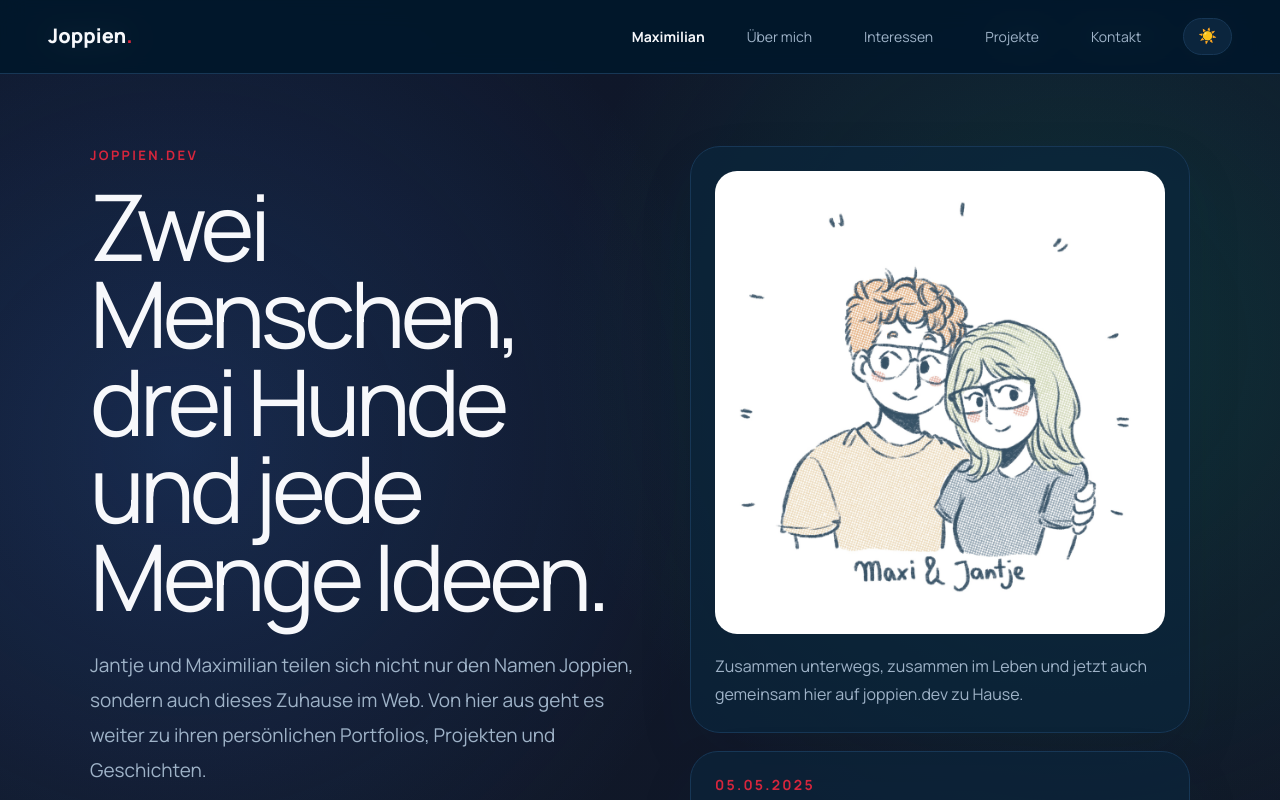
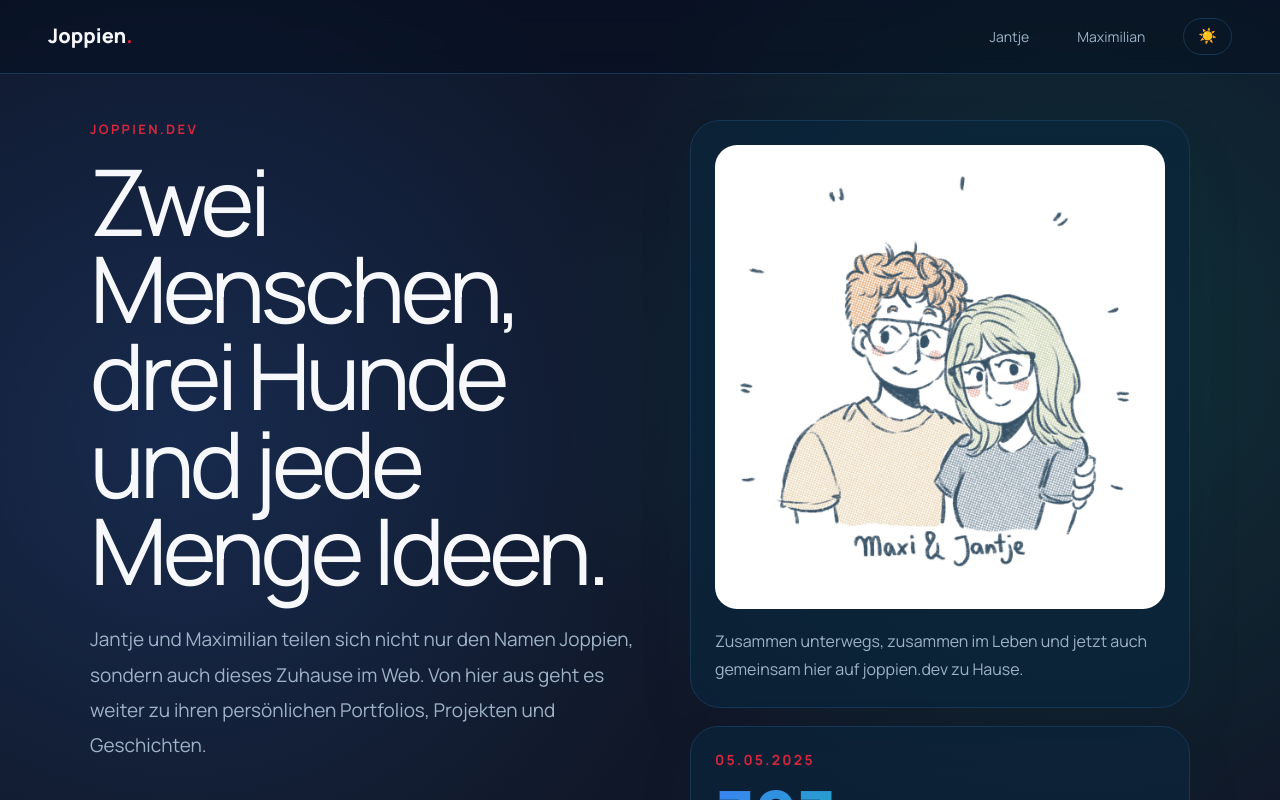
Before and after one commit to JantjeJoppien/JoppienWebsite, a React (Vite) app: page / in a window 1280 px wide. Shown: the top 800 px of the page. Built offline with nearby package versions, Linux system fonts and the light colour scheme.

Commit message:
changes to top bar

```diff
--- a/src/App.tsx
+++ b/src/App.tsx
@@ -104,7 +104,6 @@ export default function App() {
   }
 
   const activePortfolio = route.kind === 'portfolio' ? route.portfolio : 'maximilian'
-  const portfolioLabel = activePortfolio === 'maximilian' ? 'Maximilian' : 'Jantje'
   const navigateToSection = createSectionNavigator(activePortfolio)
 
   const mainContent = (() => {
@@ -113,7 +112,6 @@ export default function App() {
         <HomeLanding
           theme={theme}
           navigateToPortfolio={navigateToPortfolio}
-          toggleDark={() => setDark(!dark)}
         />
       )
     }
@@ -158,13 +156,7 @@ export default function App() {
       }}
     >
       <a href="#main-content" className="skip-link">Zum Inhalt springen</a>
-      <Navbar
-        theme={theme}
-        toggleDark={() => setDark(!dark)}
-        portfolio={activePortfolio}
-        portfolioLabel={portfolioLabel}
-        navigateToSection={navigateToSection}
-      />
+      <Navbar theme={theme} toggleDark={() => setDark(!dark)} navigateToPortfolio={navigateToPortfolio} />
       <main id="main-content">
         {mainContent}
       </main>
--- a/src/components/HomeLanding.tsx
+++ b/src/components/HomeLanding.tsx
@@ -19,11 +19,9 @@ interface Theme {
 export default function HomeLanding({
   theme,
   navigateToPortfolio,
-  toggleDark,
 }: {
   theme: Theme
   navigateToPortfolio: (portfolio: PortfolioSlug) => void
-  toggleDark: () => void
 }) {
   function handlePortfolioClick(event: React.MouseEvent<HTMLAnchorElement>, portfolio: PortfolioSlug) {
     if (
@@ -51,61 +49,6 @@ export default function HomeLanding({
       className={`home-landing ${theme.dark ? 'home-landing--dark' : 'home-landing--light'}`}
       style={{ minHeight: '100vh' }}
     >
-      <header className="home-landing__header" style={{
-        borderBottom: '1px solid ' + theme.border,
-      }}>
-        <a href="/" style={{ fontWeight: 800, fontSize: 20, color: theme.text }}>
-          Joppien<span style={{ color: theme.accent }}>.</span>
-        </a>
-        <nav className="home-landing__nav">
-          <a
-            href="/jantje/"
-            onClick={(event) => handlePortfolioClick(event, 'jantje')}
-            style={{
-              padding: '6px 14px',
-              border: '1px solid ' + theme.border,
-              borderRadius: 999,
-              color: theme.text,
-              background: theme.dark ? 'rgba(11, 37, 61, 0.46)' : 'rgba(255, 255, 255, 0.56)',
-              fontSize: 15,
-            }}
-          >
-            Jantje
-          </a>
-          <a
-            href="/maximilian/"
-            onClick={(event) => handlePortfolioClick(event, 'maximilian')}
-            style={{
-              padding: '6px 14px',
-              border: '1px solid ' + theme.border,
-              borderRadius: 999,
-              color: theme.text,
-              background: theme.dark ? 'rgba(11, 37, 61, 0.46)' : 'rgba(255, 255, 255, 0.56)',
-              fontSize: 15,
-            }}
-          >
-            Maximilian
-          </a>
-          <button
-            type="button"
-            onClick={toggleDark}
-            aria-label={theme.dark ? 'Zum Light Mode wechseln' : 'Zum Dark Mode wechseln'}
-            title={theme.dark ? 'Zum Light Mode wechseln' : 'Zum Dark Mode wechseln'}
-            style={{
-              padding: '6px 14px',
-              border: '1px solid ' + theme.border,
-              borderRadius: 999,
-              color: theme.text,
-              background: theme.dark ? 'rgba(11, 37, 61, 0.46)' : 'rgba(255, 255, 255, 0.56)',
-              cursor: 'pointer',
-              fontSize: 14,
-            }}
-          >
-            {theme.dark ? '☀️' : '🌙'}
-          </button>
-        </nav>
-      </header>
-
       <div className="home-landing__main">
         <section className="home-landing__hero" style={{ maxWidth: 1100, margin: '0 auto' }}>
           <div className="reveal-up" data-reveal>
--- a/src/components/Navbar.tsx
+++ b/src/components/Navbar.tsx
@@ -1,5 +1,4 @@
-import { useEffect, useState } from 'react'
-import { getPortfolioPath, type PortfolioSlug, type SectionKey } from "../siteRouting.ts";
+import { type PortfolioSlug } from "../siteRouting.ts";
 
 interface Theme {
   dark: boolean
@@ -15,33 +14,11 @@ interface Theme {
 interface Props {
   theme: Theme
   toggleDark: () => void
-  portfolio: PortfolioSlug
-  portfolioLabel: string
-  navigateToSection: (section: SectionKey) => void
+  navigateToPortfolio: (portfolio: PortfolioSlug) => void
 }
 
-export default function Navbar({ theme, toggleDark, portfolio, portfolioLabel, navigateToSection }: Props) {
-  const [menuOpen, setMenuOpen] = useState(false)
-
-  useEffect(() => {
-    const onKeyDown = (event: KeyboardEvent) => {
-      if (event.key === 'Escape') {
-        setMenuOpen(false)
-      }
-    }
-
-    window.addEventListener('keydown', onKeyDown)
-    return () => window.removeEventListener('keydown', onKeyDown)
-  }, [])
-
-  const links: Array<{ label: string, section: SectionKey }> = [
-    { label: 'Über mich', section: 'about' },
-    { label: 'Interessen', section: 'interests' },
-    { label: 'Projekte', section: 'projects' },
-    { label: 'Kontakt', section: 'contact' },
-  ]
-
-  function handleSectionClick(event: React.MouseEvent<HTMLAnchorElement>, section: SectionKey) {
+export default function Navbar({ theme, toggleDark, navigateToPortfolio }: Props) {
+  function handlePortfolioClick(event: React.MouseEvent<HTMLAnchorElement>, portfolio: PortfolioSlug) {
     if (
       event.button !== 0 ||
       event.metaKey ||
@@ -53,17 +30,22 @@ export default function Navbar({ theme, toggleDark, portfolio, portfolioLabel, n
     }
 
     event.preventDefault()
-    setMenuOpen(false)
-    navigateToSection(section)
+    navigateToPortfolio(portfolio)
   }
 
   return (
     <nav className="site-navbar" aria-label="Hauptnavigation" style={{
-      position: 'fixed', top: 0, left: 0, right: 0, zIndex: 50,
-      display: 'flex', justifyContent: 'space-between', alignItems: 'center',
+      position: 'fixed',
+      top: 0,
+      left: 0,
+      right: 0,
+      zIndex: 50,
+      display: 'flex',
+      justifyContent: 'space-between',
+      alignItems: 'center',
       padding: '18px 48px',
       borderBottom: '1px solid ' + theme.border,
-      backgroundColor: theme.bg + 'ee',
+      backgroundColor: theme.dark ? 'rgba(4, 12, 27, 0.45)' : 'rgba(255, 255, 255, 0.55)',
       backdropFilter: 'blur(12px)',
       transition: 'background 0.3s',
     }}>
@@ -75,69 +57,35 @@ export default function Navbar({ theme, toggleDark, portfolio, portfolioLabel, n
         Joppien<span style={{ color: theme.accent }}>.</span>
       </a>
 
+      <div className="site-navbar__links" style={{ display: 'flex', gap: 28, alignItems: 'center' }}>
+        {(['jantje', 'maximilian'] as const).map((slug) => (
+          <a
+            key={slug}
+            href={`/${slug}/`}
+            onClick={(event) => handlePortfolioClick(event, slug)}
+            style={{ fontSize: 14, color: theme.muted }}
+          >
+            {slug.charAt(0).toUpperCase() + slug.slice(1)}
+          </a>
+        ))}
         <button
+          onClick={toggleDark}
           type="button"
-        className="site-navbar__menu-toggle"
-        aria-expanded={menuOpen}
-        aria-controls="site-navigation-links"
-        aria-label={menuOpen ? 'Menü schließen' : 'Menü öffnen'}
-        onClick={() => setMenuOpen((open) => !open)}
+          aria-label={theme.dark ? 'Zum Light Mode wechseln' : 'Zum Dark Mode wechseln'}
+          title={theme.dark ? 'Zum Light Mode wechseln' : 'Zum Dark Mode wechseln'}
           style={{
-          background: theme.surface,
+            background: 'transparent',
             border: '1px solid ' + theme.border,
             color: theme.text,
-          padding: '8px 14px',
+            padding: '6px 14px',
             borderRadius: 999,
             cursor: 'pointer',
             fontSize: 15,
           }}
         >
-        {menuOpen ? 'Schließen' : 'Menü'}
-      </button>
-
-      <ul
-        id="site-navigation-links"
-        className={`site-navbar__links ${menuOpen ? 'is-open' : ''}`}
-        style={{ display: 'flex', gap: 32, listStyle: 'none', margin: 0, padding: 0, alignItems: 'center' }}
-      >
-        <li>
-          <span style={{ fontSize: 14, color: theme.text, fontWeight: 700 }}>{portfolioLabel}</span>
-        </li>
-        {links.map((link) => (
-          <li key={link.label}>
-            <a
-              href={getPortfolioPath(portfolio, link.section)}
-              onClick={(event) => handleSectionClick(event, link.section)}
-              style={{ fontSize: 14, color: theme.muted }}
-            >
-              {link.label}
-            </a>
-          </li>
-        ))}
-        <li>
-          <button
-            onClick={() => {
-              toggleDark()
-              setMenuOpen(false)
-            }}
-            type="button"
-            aria-label={theme.dark ? 'Zum Light Mode wechseln' : 'Zum Dark Mode wechseln'}
-            title={theme.dark ? 'Zum Light Mode wechseln' : 'Zum Dark Mode wechseln'}
-            style={{
-              background: theme.surface,
-              border: '1px solid ' + theme.border,
-              color: theme.text,
-              padding: '6px 14px',
-              borderRadius: 20,
-              cursor: 'pointer',
-              fontSize: 15,
-              transition: 'background 0.2s',
-            }}
-          >
           {theme.dark ? '☀️' : '🌙'}
         </button>
-        </li>
-      </ul>
+      </div>
     </nav>
   )
 }
--- a/src/components/SiteFooter.tsx
+++ b/src/components/SiteFooter.tsx
@@ -42,6 +42,8 @@ export default function SiteFooter({
       style={{
         borderTop: '1px solid ' + theme.border,
         color: theme.muted,
+        backgroundColor: theme.dark ? 'rgba(4, 12, 27, 0.45)' : 'rgba(255, 255, 255, 0.55)',
+        backdropFilter: 'blur(12px)',
       }}
     >
       <div className="site-footer__inner">
--- a/src/index.css
+++ b/src/index.css
@@ -42,31 +42,8 @@ main {
     linear-gradient(180deg, #0f172a 0%, #111827 52%, #0b1220 100%);
 }
 
-.home-landing__header {
-  position: sticky;
-  top: 0;
-  z-index: 30;
-  display: flex;
-  justify-content: space-between;
-  align-items: center;
-  gap: 20px;
-  padding: 18px 48px;
-  background: rgba(248, 250, 252, 0.74);
-  backdrop-filter: blur(16px);
-}
-
-.home-landing--dark .home-landing__header {
-  background: rgba(15, 23, 42, 0.72);
-}
-
-.home-landing__nav {
-  display: flex;
-  gap: 12px;
-  flex-wrap: wrap;
-}
-
 .home-landing__main {
-  padding: 72px 24px 96px;
+  padding: 120px 24px 96px;
 }
 
 .site-footer {
@@ -92,6 +69,7 @@ main {
   display: flex;
   justify-content: center;
 }
+
 
 .site-footer__credit {
   margin: 0;
@@ -780,10 +758,6 @@ button:focus-visible {
     align-items: flex-start;
   }
 
-  .home-landing__header {
-    padding: 18px 24px;
-  }
-
   .home-landing__main {
     padding-left: 24px;
     padding-right: 24px;
@@ -862,10 +836,6 @@ button:focus-visible {
     padding-bottom: 56px !important;
   }
 
-  .home-landing__header {
-    padding: 16px;
-    align-items: flex-start;
-  }
 
   .home-landing__main {
     padding: 56px 16px 72px;
```
Lines whose indentation alone changed are shown as unchanged.
